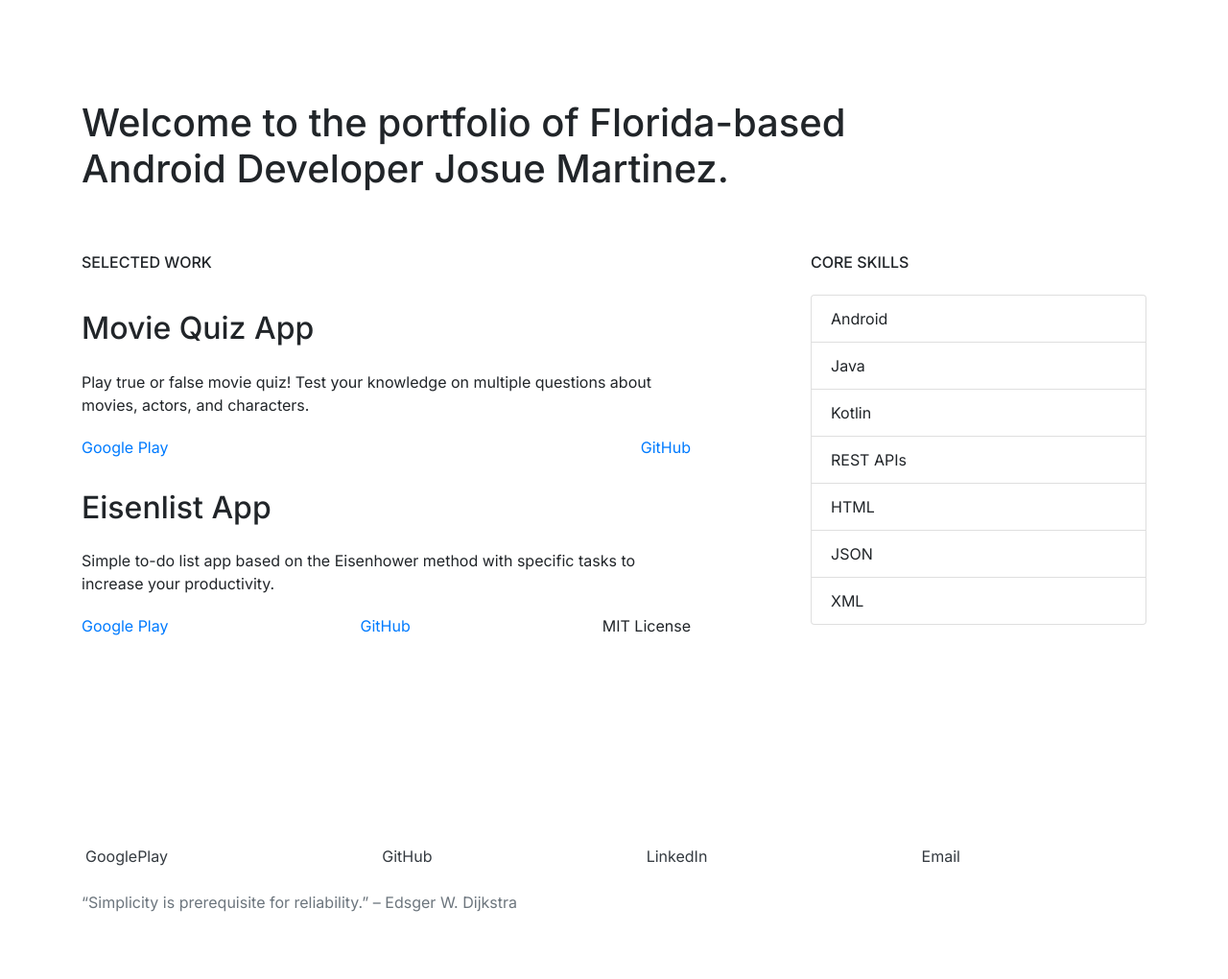
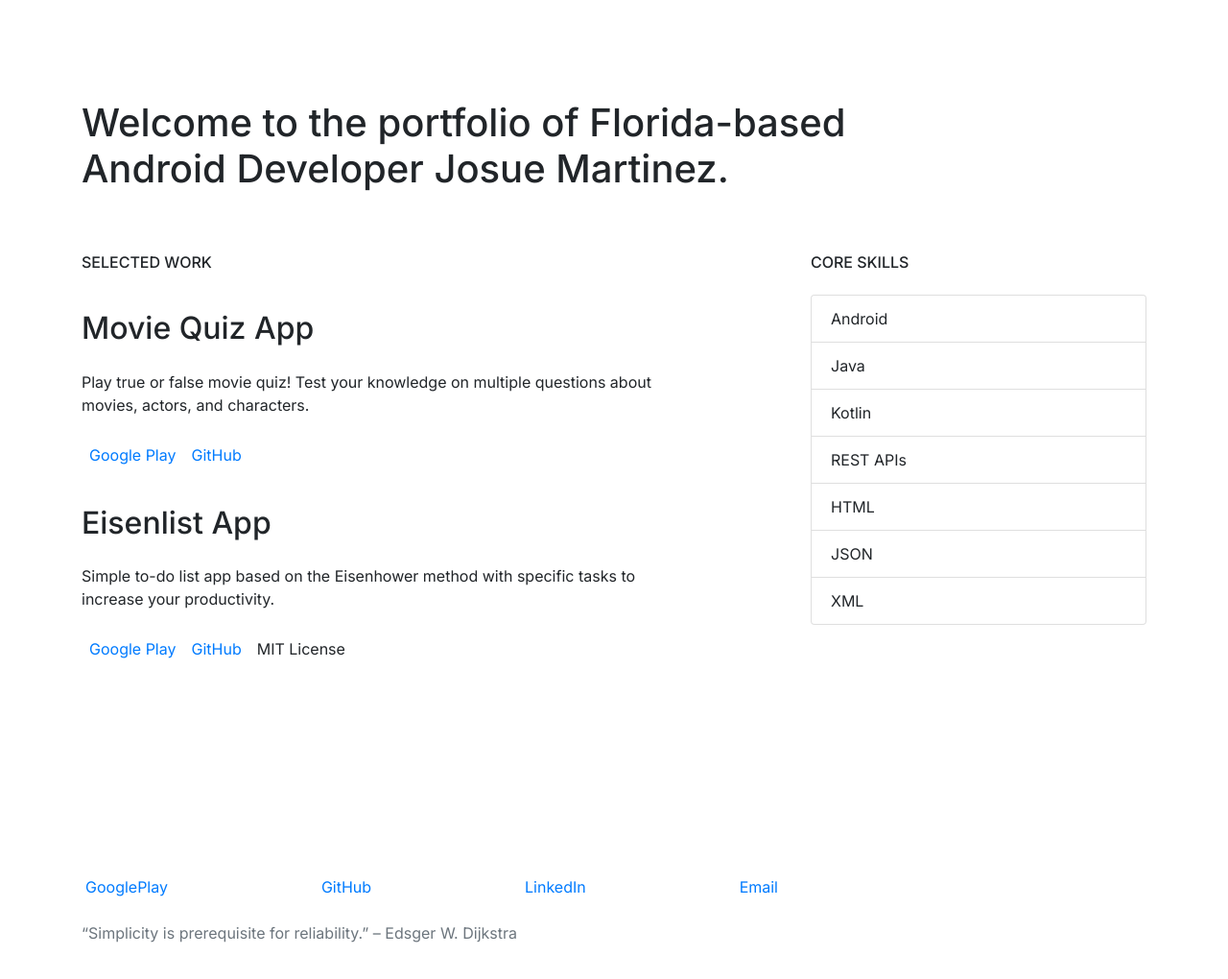
Before and after one commit to josmartinez/josmartinez.github.io, a plain HTML site: page index.html in a window 1280 px wide. Shown: the whole page at 96% size. Drawn offline with nearby package versions, Linux system fonts and the light colour scheme.

Commit message:
Update hyperlinks

```diff
--- a/index.html
+++ b/index.html
@@ -24,18 +24,18 @@
             <h2 class="py-3">Movie Quiz App</h2>
             <p>Play true or false movie quiz! Test your knowledge on multiple questions about movies, actors, and characters.</p>
             <div class="nav-scroller pt-1 pb-2 mb-2">
-                <nav class="nav d-flex justify-content-between">
-                    <a href="https://play.google.com/store/apps/details?id=com.josmartinez.moviequiz">Google Play</a>
-                    <a href="https://github.com/josue-martinez/MovieQuiz">GitHub</a>
+                <nav class="nav d-flex justify-content-start">
+                    <a class="p-2" href="https://play.google.com/store/apps/details?id=com.josmartinez.moviequiz">Google Play</a>
+                    <a class="p-2" href="https://github.com/josue-martinez/MovieQuiz">GitHub</a>
                 </nav>
             </div>
             <h2 class="py-3">Eisenlist App</h2>
             <p>Simple to-do list app based on the Eisenhower method with specific tasks to increase your productivity.</p>
             <div class="nav-scroller pt-1 pb-2 mb-2">
-                <nav class="nav d-flex justify-content-between">
-                    <a href="https://play.google.com/store/apps/details?id=com.josmartinez.eisenlist">Google Play</a>
-                    <a href="https://github.com/josue-martinez/Eisenlist">GitHub</a>
-                    MIT License
+                <nav class="nav d-flex justify-content-start">
+                    <a class="p-2" href="https://play.google.com/store/apps/details?id=com.josmartinez.eisenlist">Google Play</a>
+                    <a class="p-2" href="https://github.com/josue-martinez/Eisenlist">GitHub</a>
+                    <span class="p-2">MIT License</span>
                 </nav>
             </div>
         </div>
@@ -56,13 +56,13 @@
 
 
     <div class="my-5 pt-5 row">
-        <div class="mt-5 pt-5 col-lg-10">
+        <div class="mt-5 pt-5 col-lg-8">
             <div class="nav-scroller py-1 mb-2">
                 <nav class="nav d-flex justify-content-between">
-                    <a class="p-1 text-dark" href="https://play.google.com/store/apps/dev?id=7918181347621109639">GooglePlay</a>
-                    <a class="p-1 text-dark" href="https://github.com/josue-martinez">GitHub</a>
-                    <a class="p-1 text-dark" href="https://www.linkedin.com/in/josuemartinezcom">LinkedIn</a>
-                    <a class="p-1 text-dark" href="mailto:josuemartinezcs@gmail.com">Email</a>
+                    <a class="p-1" href="https://play.google.com/store/apps/dev?id=7918181347621109639">GooglePlay</a>
+                    <a class="p-1" href="https://github.com/josue-martinez">GitHub</a>
+                    <a class="p-1" href="https://www.linkedin.com/in/josuemartinezcom">LinkedIn</a>
+                    <a class="p-1" href="mailto:josuemartinezcs@gmail.com">Email</a>
                 </nav>
             </div>
         </div>
```
